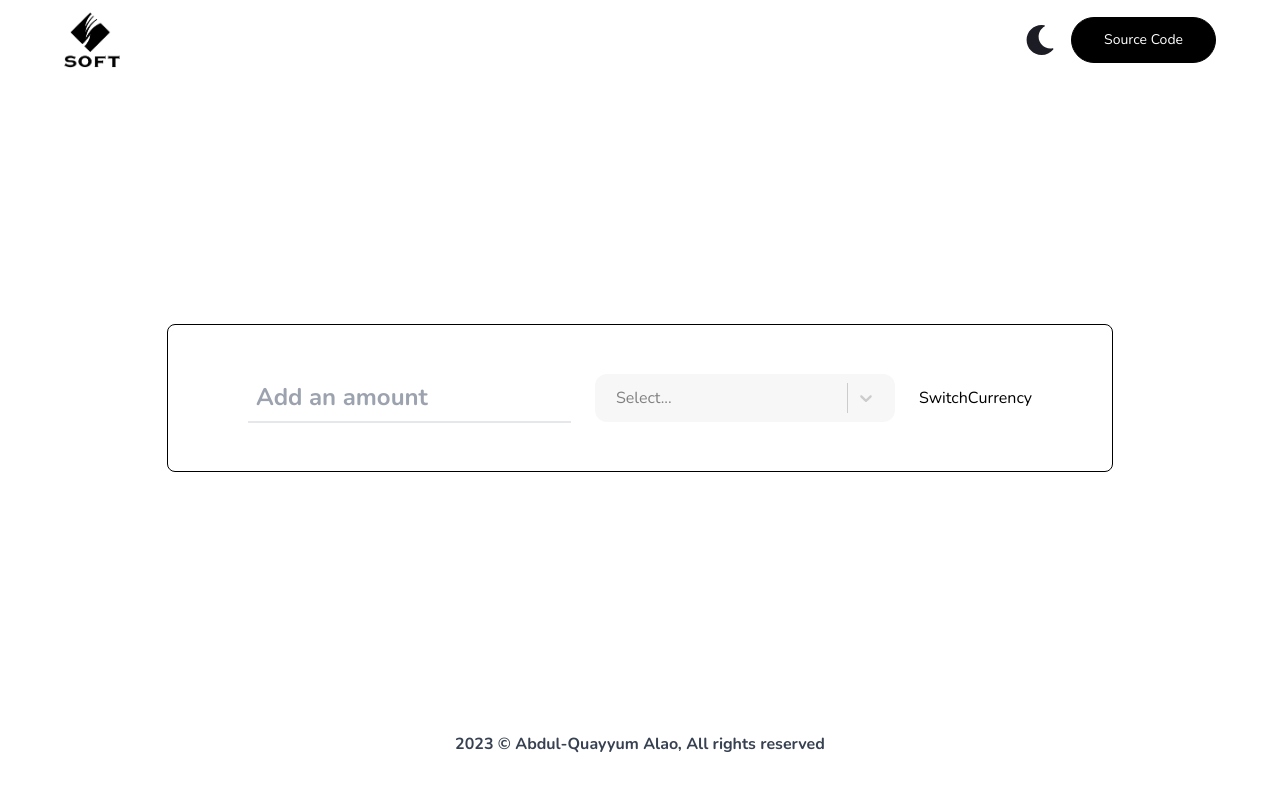
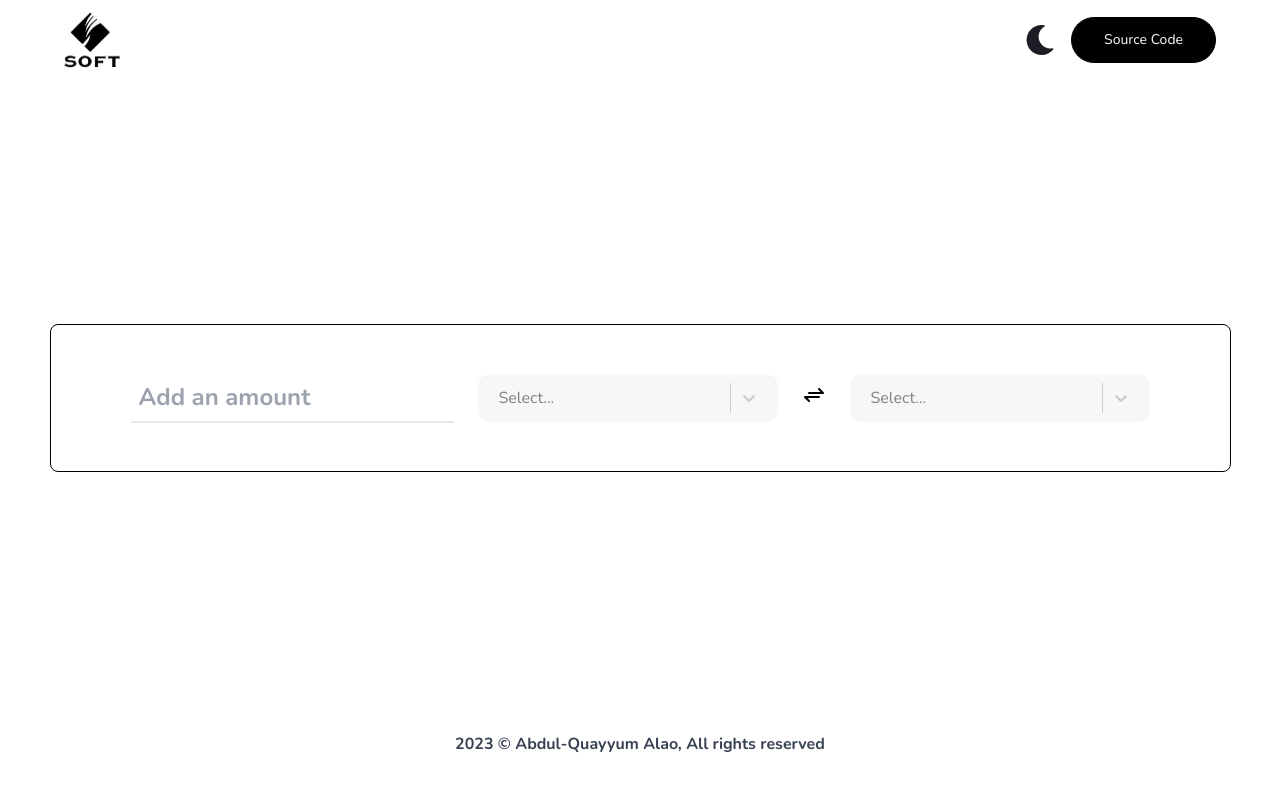
Before and after one commit to AbdulQuayyum/soft-currency-converter, a React (Vite) app: page / in a window 1280 px wide. Shown: the top 790 px of the page. Built offline with nearby package versions, Linux system fonts and the light colour scheme.

Commit message:
Cooking...

```diff
--- a/src/Components/Body.jsx
+++ b/src/Components/Body.jsx
@@ -5,10 +5,11 @@ import { InputAmount, SelectCountry, SwitchCurrency } from "./Index"
 const Body = () => {
     return (
         <div>
-            <div className='flex items-center gap-6 flex-col md:flex-row px-10 py-6 sm:py-12 sm:px-20 border-black border rounded-lg'>
+            <div className='flex items-center gap-6 flex-col lg:flex-row px-6 py-6 sm:py-12 sm:px-20 border-black border rounded-lg'>
                 <InputAmount />
                 <SelectCountry />
                 <SwitchCurrency />
+                <SelectCountry />
             </div>
         </div>
     )
--- a/src/Components/SelectCountry.jsx
+++ b/src/Components/SelectCountry.jsx
@@ -18,10 +18,10 @@ const SelectCountry = (props) => {
     };
 
     return (
-        <div>
+        <div className=' w-full'>
             <Select
                 styles={customStyles}
-                className="md:w-[300px] w-100"
+                className=" lg:w-[220px] xl:w-[300px] w-full"
                 classNamePrefix="select"
                 //   defaultValue={colourOptions[0]}
                 isClearable={isClearable}
--- a/src/Components/SwitchCurrency.jsx
+++ b/src/Components/SwitchCurrency.jsx
@@ -1,8 +1,13 @@
 import React from 'react'
+import { TbArrowsExchange } from "react-icons/tb"
 
 const SwitchCurrency = () => {
     return (
-        <div>SwitchCurrency</div>
+        <div>
+            <button className='bg-none'>
+                <TbArrowsExchange size={24} />
+            </button>
+        </div>
     )
 }
 
```
